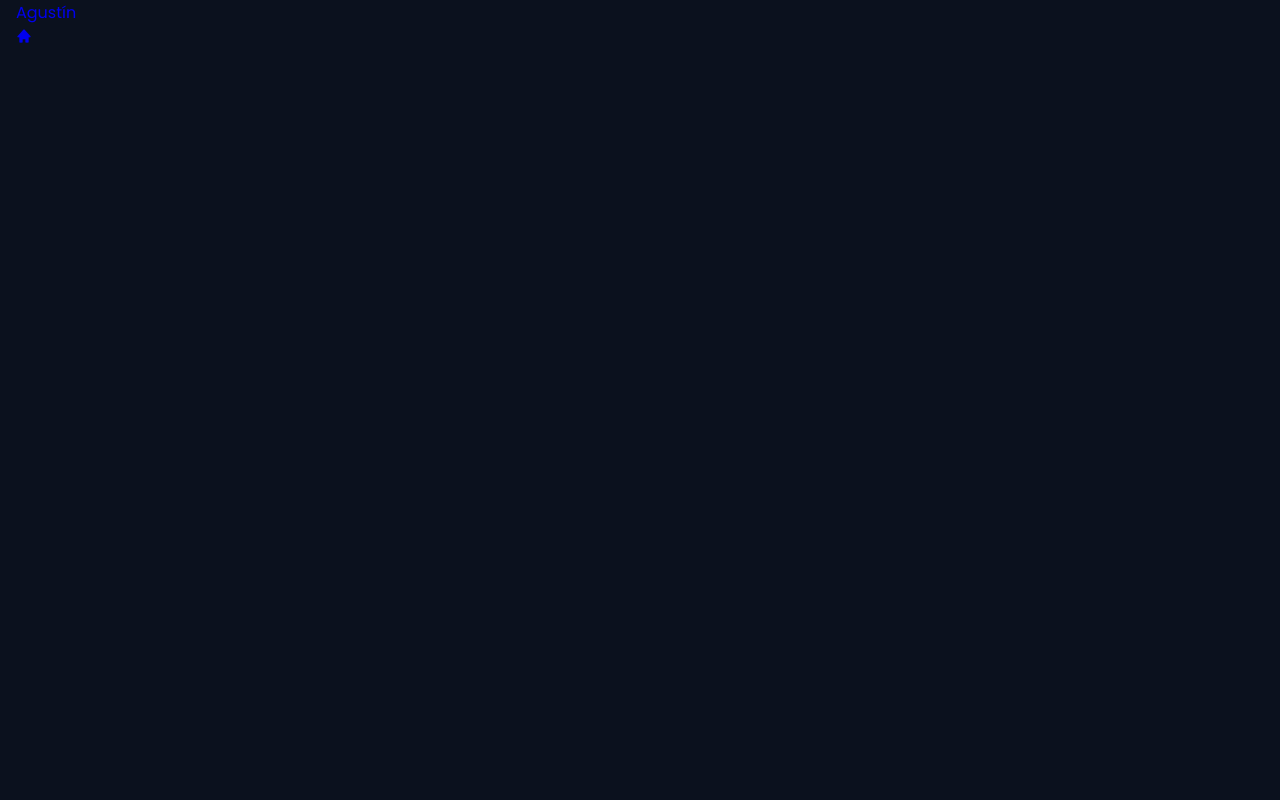
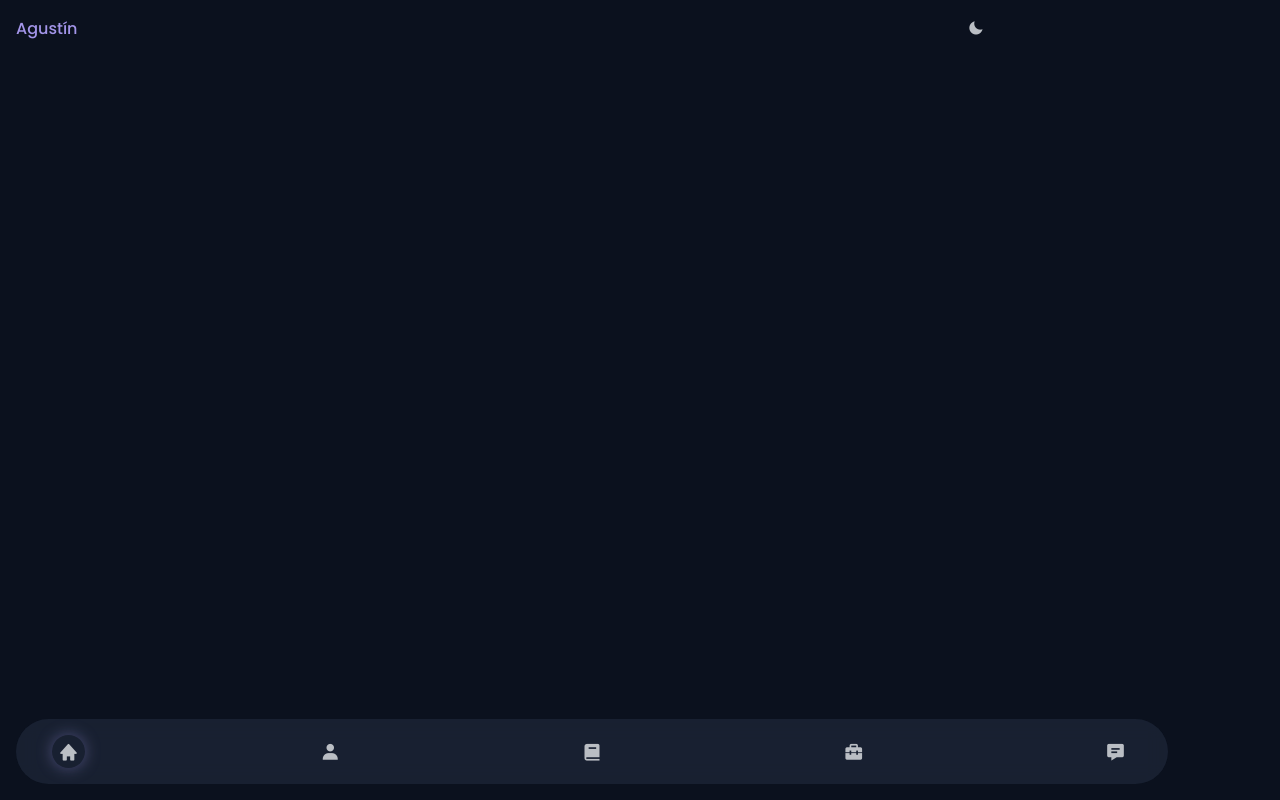
Before and after one commit to Agustin-Pe/portfolio, a plain HTML site: page index.html in a window 1280 px wide. Drawn offline with nearby package versions, Linux system fonts and the light colour scheme.

Commit message:
Se terminó el header y el menu está en proceso

```diff
--- a/assets/css/styles.css
+++ b/assets/css/styles.css
@@ -125,3 +125,55 @@
     font-size: var(--smaller-font-size);
     color: var(--text-color-light);
   }
+/*--HEADER AND NAV--*/
+.header{
+  position: fixed;
+  top: 0;
+  left: 0;
+  width: 100%;
+  background-color: var(--body-color);
+  z-index: var(--z-fixed);
+}
+.nav{
+  height: var(--header-height);
+  display: flex;
+  justify-content: space-between;
+  align-items: center;
+}
+.nav__logo{
+  color: var(--first-color);
+  font-weight: var(--font-medium);
+  transition: .4s;
+}
+.nav__logo:hover{
+  color: var(--first-color-alt);
+}
+.nav__menu{
+  position: fixed;
+  bottom: 1rem;
+  background-color: hsla(var(--second-hue), 32%, 16%, .8);
+  width: 90%;
+  border-radius: 4rem;
+  padding: 1rem 2.25rem;
+  backdrop-filter: blur(10px);
+}
+.nav__list{
+  display: flex;
+  justify-content: space-between;
+  align-items: center;
+}
+.nav__link{
+  color: var(--text-color);
+  font-size: 1.25rem;
+  padding: .4rem;
+  display: flex;
+  border-radius: 5rem;
+}
+/*-- ACTIVE LINK --*/
+.active-link{
+  background: linear-gradient(180deg,
+              hsla(var(--first-hue),var(--sat),var(--lig), 1)
+              hsla(var(--first-hue),var(--sat),var(--lig), .2)
+              );
+  box-shadow: 0 0 16px hsla(var(--first-hue), var(--sat), var(--lig), .4);
+}
--- a/index.html
+++ b/index.html
@@ -21,41 +21,50 @@
     <nav class="nav container">
         <a href="#" class="nav__logo">Agustín</a>
 
-        <nav class="nav__menu">
+        <div class="nav__menu">
             <ul class="nav__list">
                 <li class="nav__item">
-                    <a href="#" class="nav__link">
+                    <a href="#home" class="nav__link active-link">
                         <i class='bx bxs-home'></i>
-
-                    </a>
-                </li>
-                <li class="nav__item">
-                    <a href="#" class="nav__link">
-
                     </a>
                 </li>
 
                 <li class="nav__item">
-                    <a href="#" class="nav__link">
-
+                    <a href="#about" class="nav__link">
+                        <i class='bx bxs-user'></i>
                     </a>
                 </li>
 
                 <li class="nav__item">
-                    <a href="#" class="nav__link">
-
+                    <a href="#skills" class="nav__link">
+                        <i class='bx bxs-book'></i>
                     </a>
                 </li>
 
                 <li class="nav__item">
-                    <a href="#" class="nav__link">
-
+                    <a href="#work" class="nav__link">
+                        <i class='bx bxs-briefcase-alt-2' ></i>
                     </a>
                 </li>
 
+                <li class="nav__item">
+                    <a href="#contact" class="nav__link">
+                        <i class='bx bxs-message-detail'></i>
+                    </a>
+                </li>
             </ul>
+        </div>
+        <!-- MODO NOCTURNO BUTTON -->
+        <i class='bx bxs-moon change-theme' id="theme-button"></i>
         </nav>
     </nav>
+</header>
 
-</header>
+<!-- MAIN-->
+<main class="main">
+    <!--HOME-->
+    <section class="home section" id="home">
+
+    </section>
+</main>
     </body>
```
